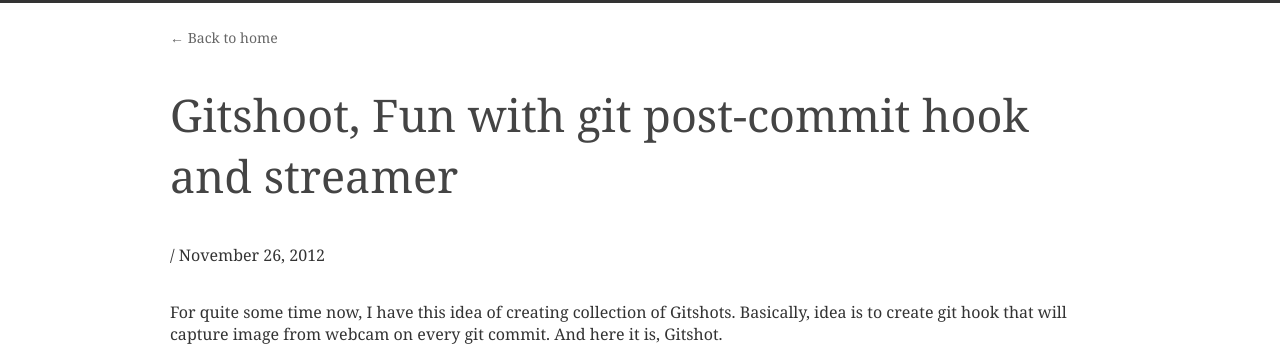
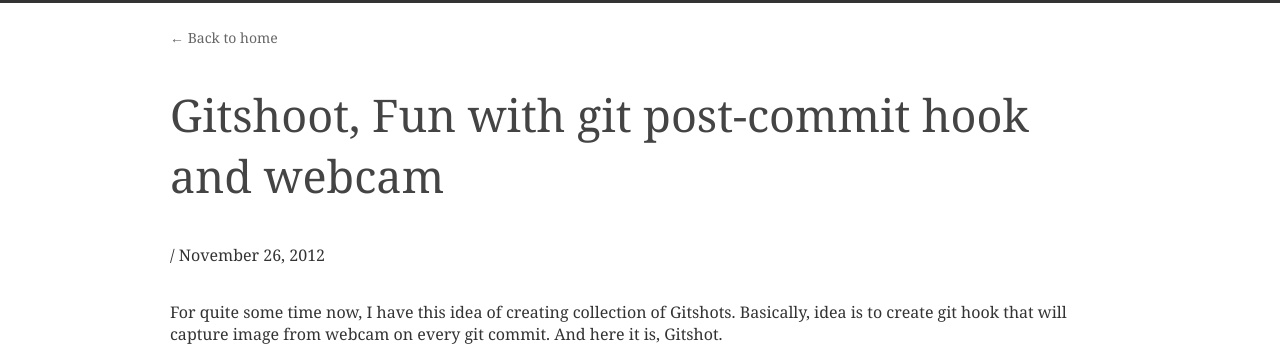
Before and after one commit to mribica/mribica.github.com, a Jekyll site: the page built from _posts/2012-11-26-fun-with-git-pre-commit.markdown, in a window 1280 px wide. Shown: the top 348 px of the page. Built offline with Jekyll 4.4.1, drawn with Linux system fonts in a browser that asks for light colours; Markdown is read by kramdown in place of the engine named in the settings.

Commit message:
Republish un-with-git-pre-commit

```diff
--- a/_posts/2012-11-26-fun-with-git-pre-commit.markdown
+++ b/_posts/2012-11-26-fun-with-git-pre-commit.markdown
@@ -1,7 +1,6 @@
 ---
 layout: post
-title: "Gitshoot, Fun with git post-commit hook and streamer"
-draft: true
+title: "Gitshoot, Fun with git post-commit hook and webcam"
 ---
 
 For quite some time now, I have this idea of creating collection of Gitshots. Basically, idea is to create git hook that will capture image
```
